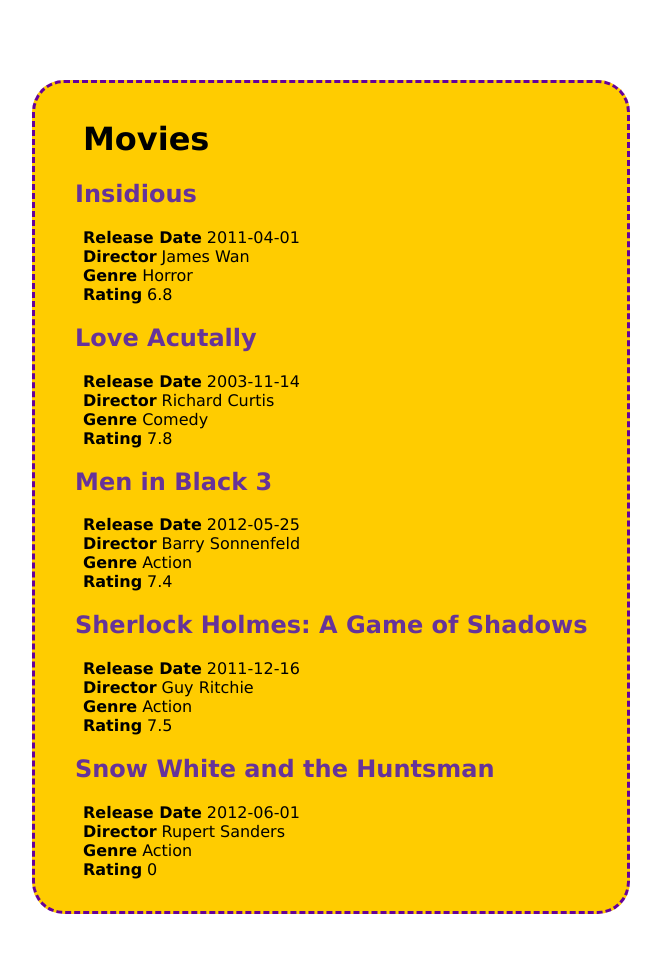
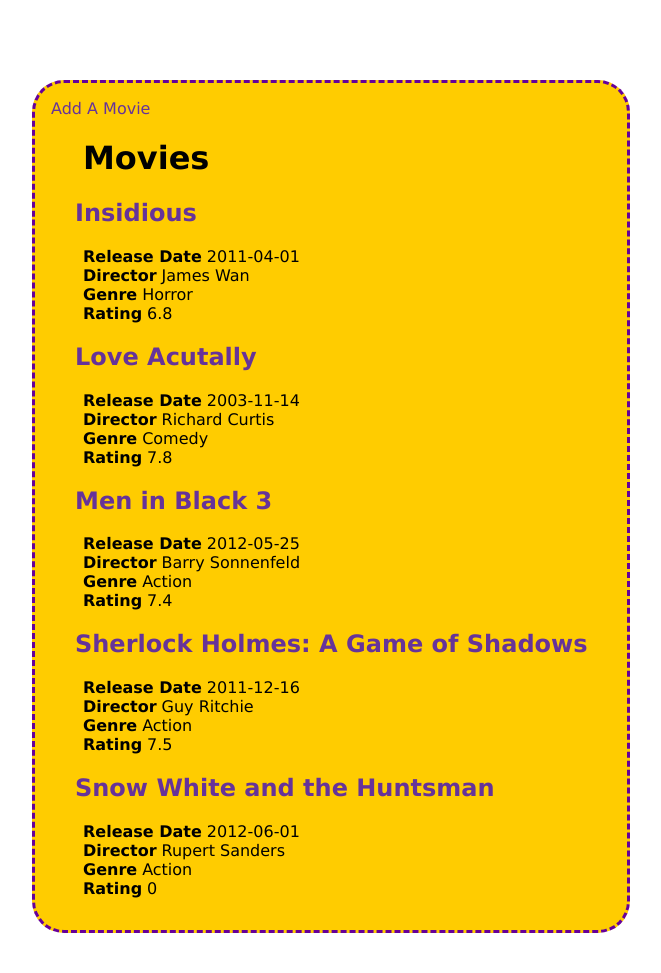
Before and after one commit to sule0010/assignments, a PHP site: page / in a window 1280 px wide. Shown: the top 973 px of the page, without its empty margins (208-869 px from the left). Before the commit the page ends 914 px from the top, so only its background shows below. Run offline with PHP 8.4, Linux system fonts and the light colour scheme; data comes from the database, SQL or seed files in the repository.

Commit message:
changed a few lines of code.

```diff
--- a/mtm1531/assignment-6/index.php
+++ b/mtm1531/assignment-6/index.php
@@ -21,6 +21,7 @@
 	</head>
 	<body>
 	<div class="wrapper">
+		<a href="add.php"> Add A Movie</a>
 		<h1>Movies</h1>
 		<?php foreach ($results as $movies) : ?>
 			<h2><a href="single.php?id=<?php echo $movies['id']; ?>"><?php echo $movies['title']; ?></a></h2>
--- a/mtm1531/assignment-6/single.php
+++ b/mtm1531/assignment-6/single.php
@@ -37,6 +37,7 @@
 			</dl>
 
 			<a href="delete.php?id=<?php echo $id; ?>">Delete</a>
+			<a href="edit.php?id=<?php echo $id; ?>">Edit</a>
 		</div>
 	</body>
 </html>
```
